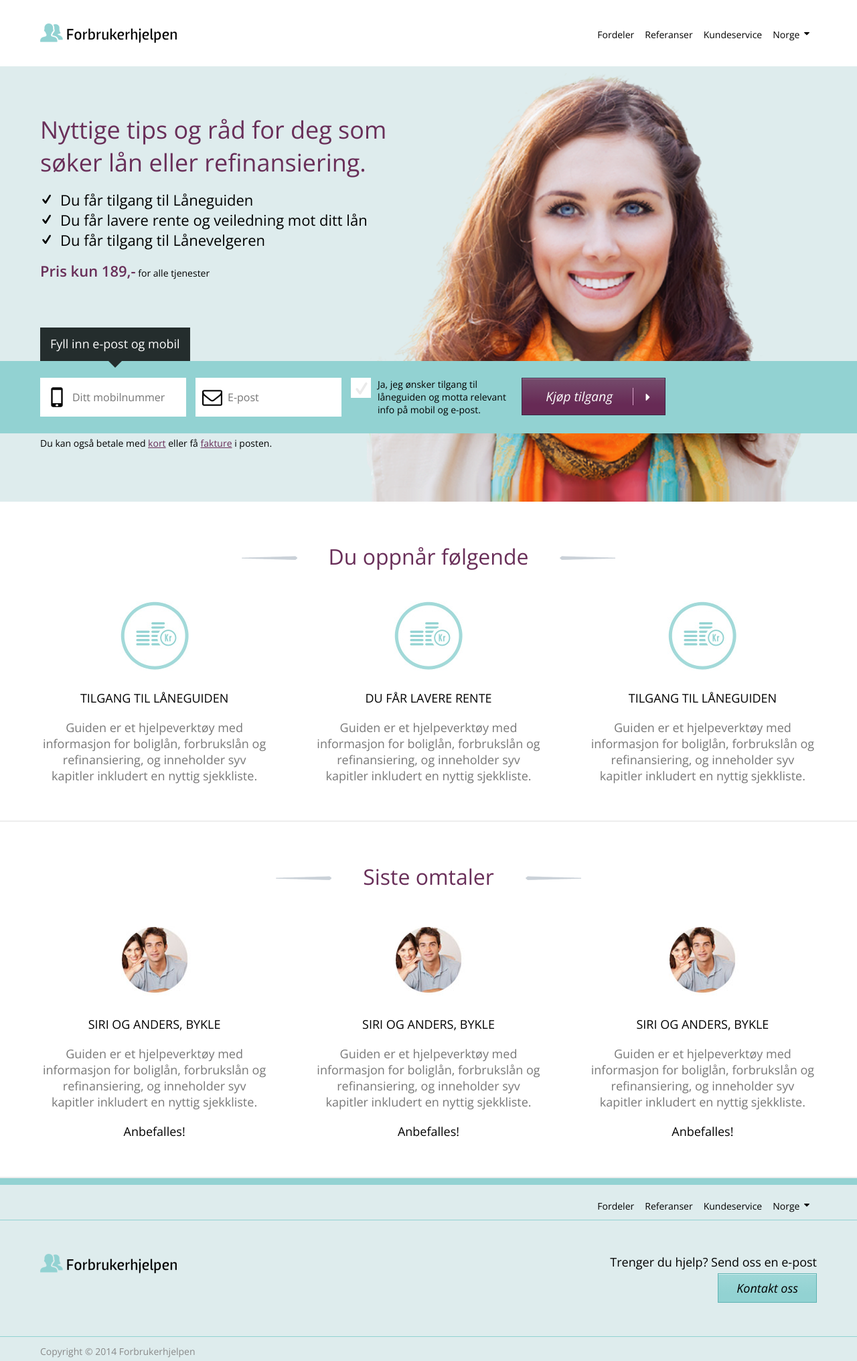
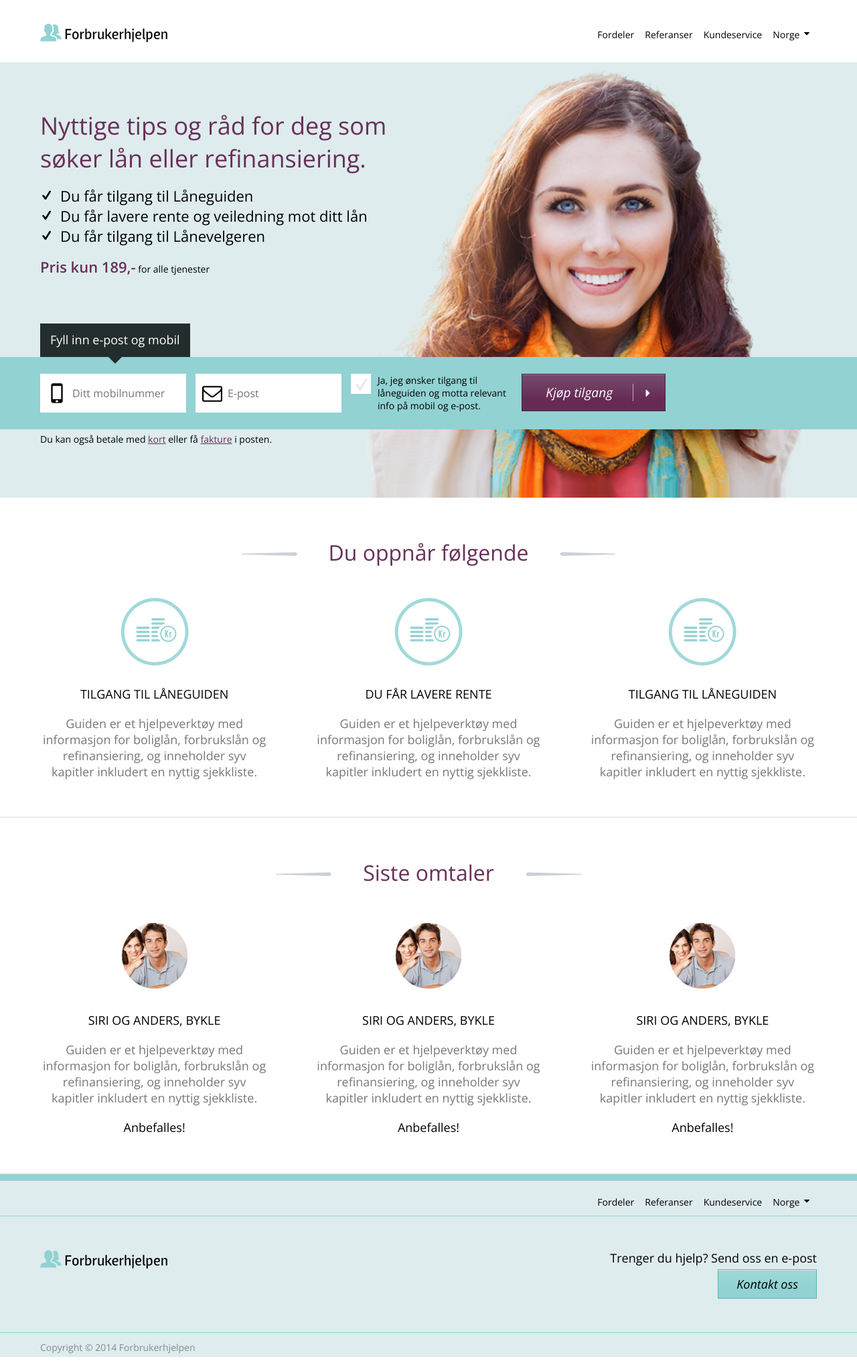
Before and after one commit to front/forbrukerhjelpen-static, a Jekyll site: the page built from index.html, in a window 1280 px wide. Shown: the whole page at 67% size. Built offline with Jekyll 4.4.1, drawn with Linux system fonts in a browser that asks for light colours; nearby versions of some CDN libraries.

Commit message:
Added retina main logo

```diff
--- a/_layouts/default.html
+++ b/_layouts/default.html
@@ -44,7 +44,7 @@
           <span>Meny</span>
           <div><span></span><span></span><span></span><span></span></div>
         </a>
-        <div class="logo"><a href="index.html"><img src="img/logo.png"></a></div>
+        <a href="index.html" class="main-logo"></a>
       </header>
 
       {{ content }}
@@ -65,9 +65,7 @@
             <div class="copyright">
               Copyright &copy; 2014 Forbrukerhjelpen
             </div>
-            <div class="logo">
-              <a href="index.html"><img src="img/logo.png" alt="Forbrukerhjelpen"></a>
-            </div>
+            <a class="main-logo" href="index.html"></a>
             <div class="contact">
               <p>Trenger du hjelp? Send oss en e-post</p>
               <button class="btn btn-blue">Kontakt oss</button>
--- a/css/style.css
+++ b/css/style.css
@@ -295,6 +295,23 @@
 .header {
   margin-top: 35px;
   margin-bottom: 30px;
+}
+
+/* line 6, ../sass/partials/module/partials/_header.scss */
+.main-logo {
+  display: block;
+  width: 190px;
+  height: 28px;
+  background-size: 190px 28px;
+  background-position: center center;
+  background-repeat: no-repeat;
+  background-image: url(../img/logo.png);
+}
+@media only screen and (min-device-pixel-ratio: 1.5) {
+  /* line 6, ../sass/partials/module/partials/_header.scss */
+  .main-logo {
+    background-image: url(../img/logo-2x.png);
+  }
 }
 
 @media (min-width: 0) and (max-width: 719px) {
@@ -855,13 +872,13 @@
   }
 }
 /* line 31, ../sass/partials/module/partials/_footer.scss */
-.footer .logo {
+.footer .main-logo {
   float: left;
   margin-top: 25px;
 }
 @media (min-width: 720px) {
   /* line 31, ../sass/partials/module/partials/_footer.scss */
-  .footer .logo {
+  .footer .main-logo {
     margin-top: 0;
   }
 }
--- a/sass/partials/module/partials/_footer.scss
+++ b/sass/partials/module/partials/_footer.scss
@@ -28,7 +28,7 @@
       }
     }
   }
-  .logo {
+  .main-logo {
     float: left;
     margin-top: 25px;
     @include breakpoint($break-small) {
```
Also changed, not shown: sass/partials/module/partials/_header.scss (+13 -0 lines), img/logo-2x.png (added), img/logo.png.
